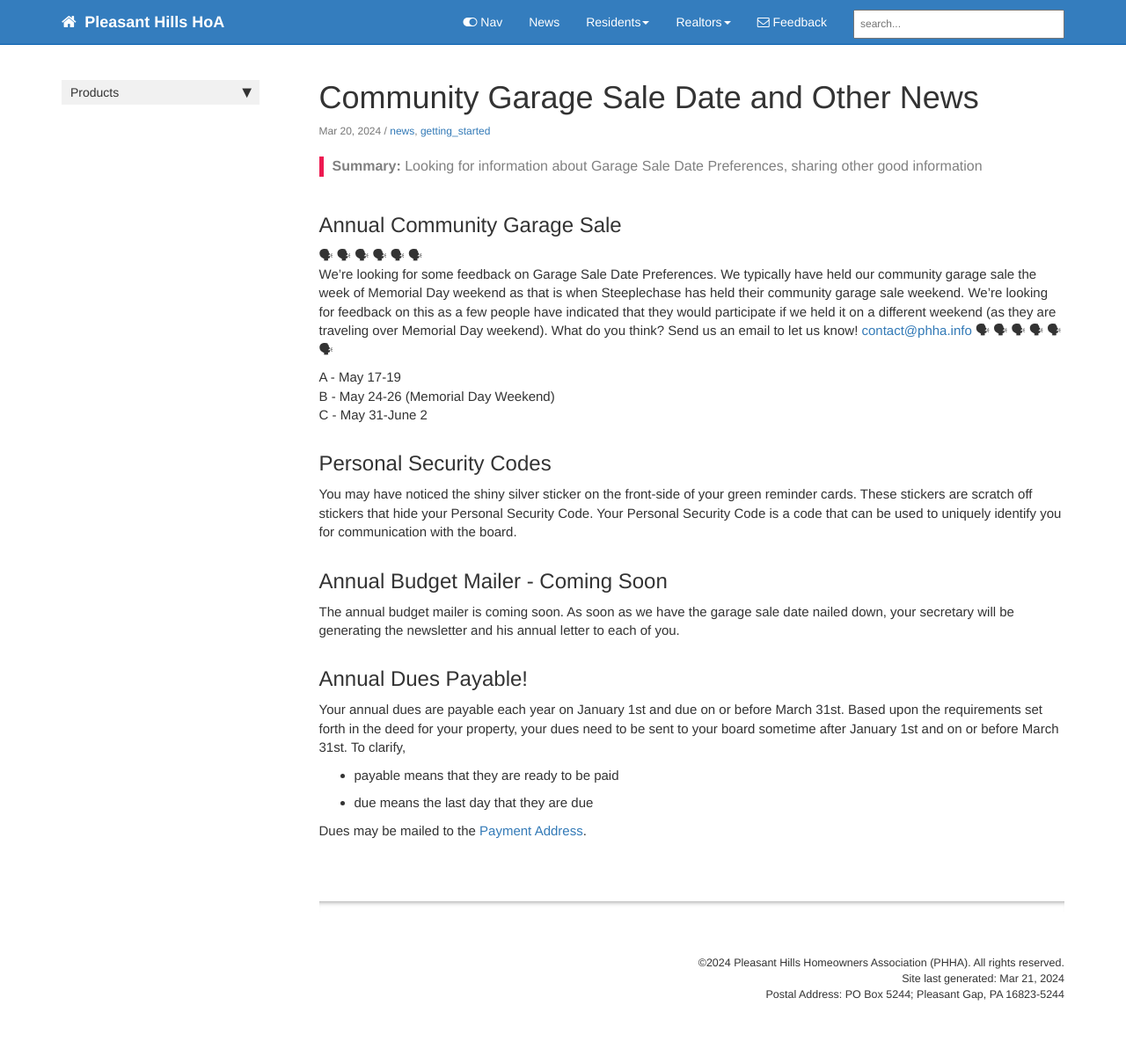
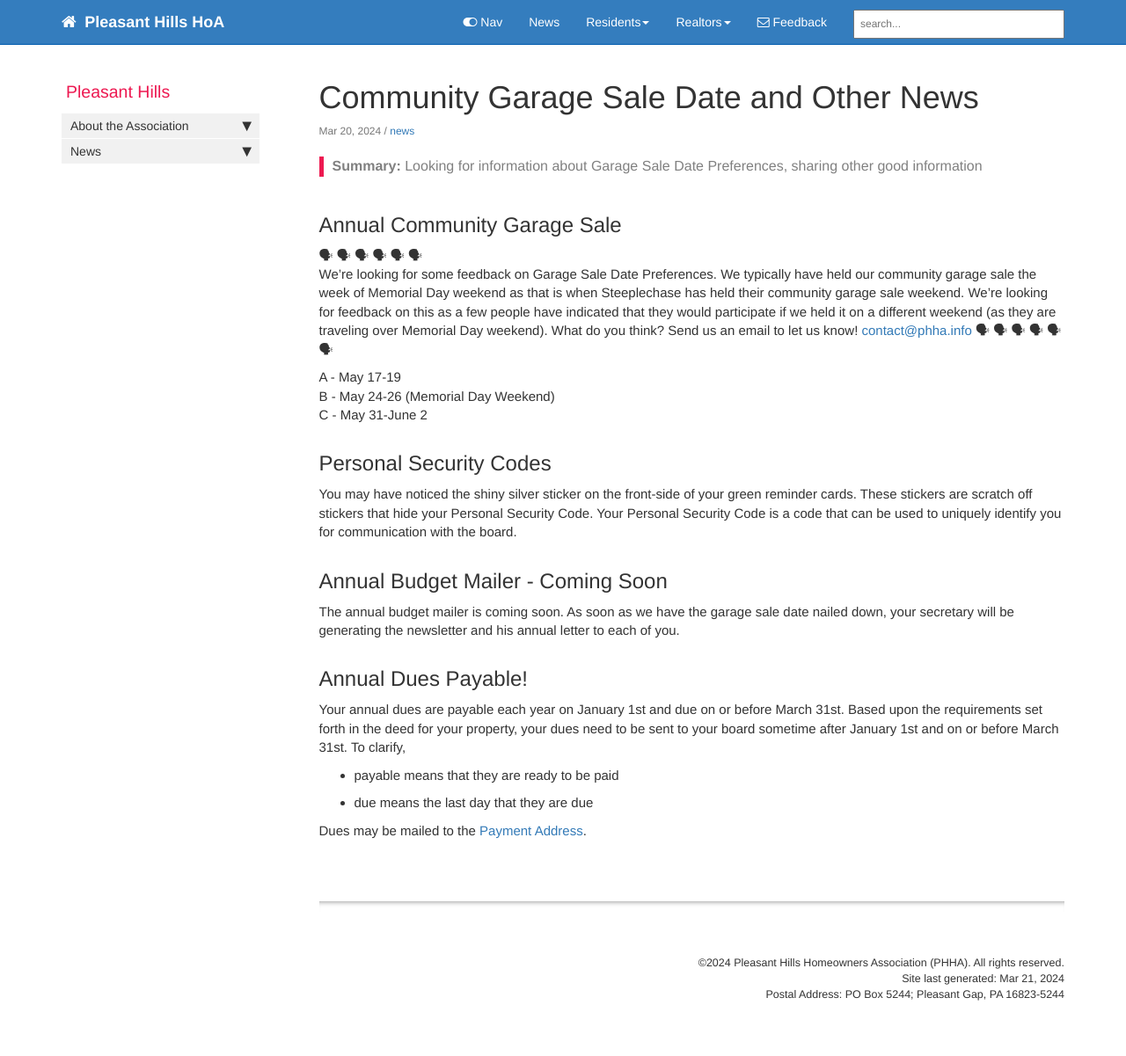
Before and after one commit to pleasanthillsha/pleasanthillsha.github.io, a Jekyll site: the page built from _posts/2024-03-20-community-garage-sale.md, in a window 1280 px wide. Shown: the whole page at 88% size. Built offline with Jekyll 4.4.1, drawn with Linux system fonts in a browser that asks for light colours; comment, search, counter and statistics services are not loaded.

```diff
--- a/_posts/2024-03-20-community-garage-sale.md
+++ b/_posts/2024-03-20-community-garage-sale.md
@@ -4,7 +4,8 @@ date:   2024-03-20 17:30:00 -0500
 published: true
 permalink: 2024-garage-sale-question.html
 summary: "Looking for information about Garage Sale Date Preferences, sharing other good information"
-tags: [news, getting_started]
+tags: [news]
+sidebar: phha_sidebar
 ---
 
 ## Annual Community Garage Sale
```
